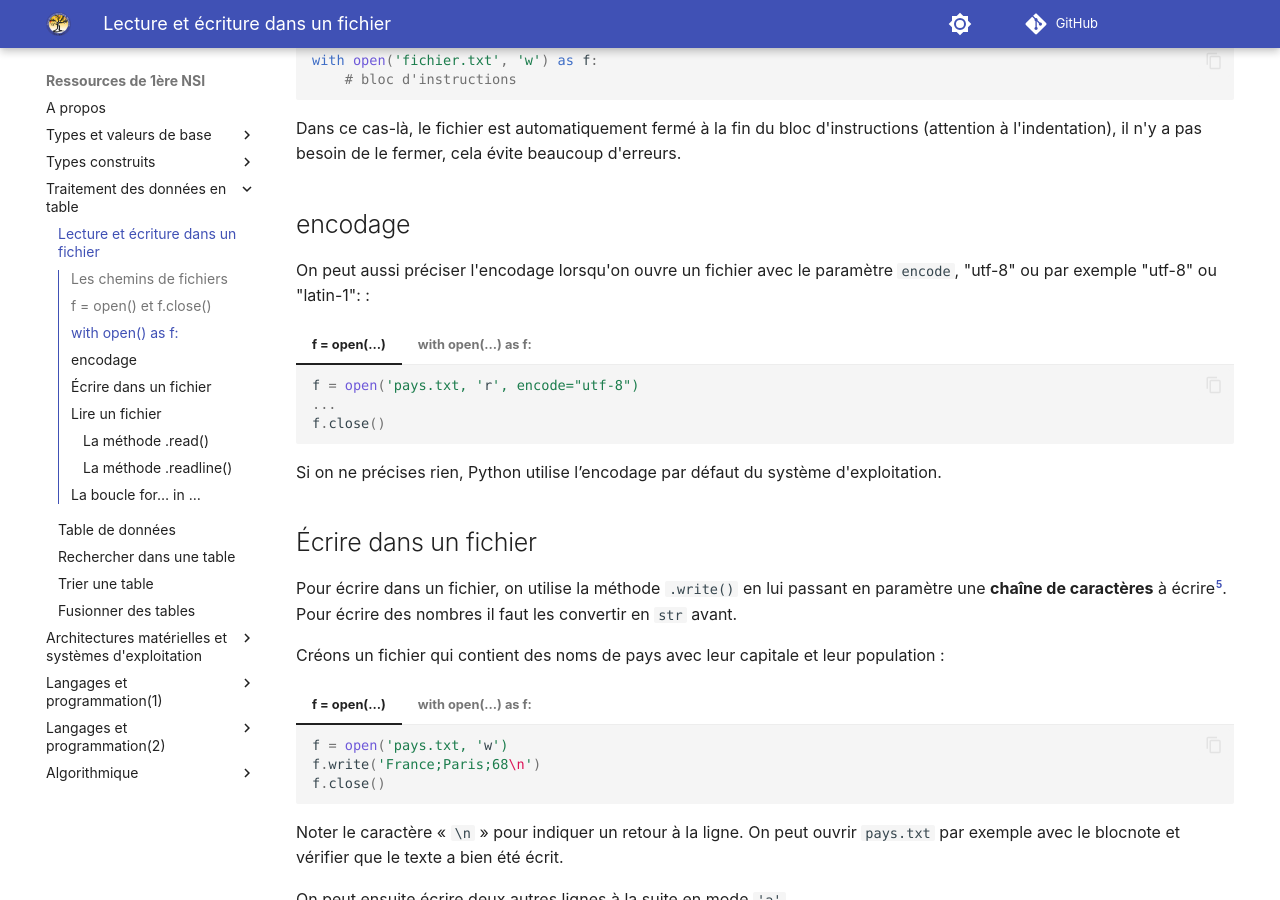
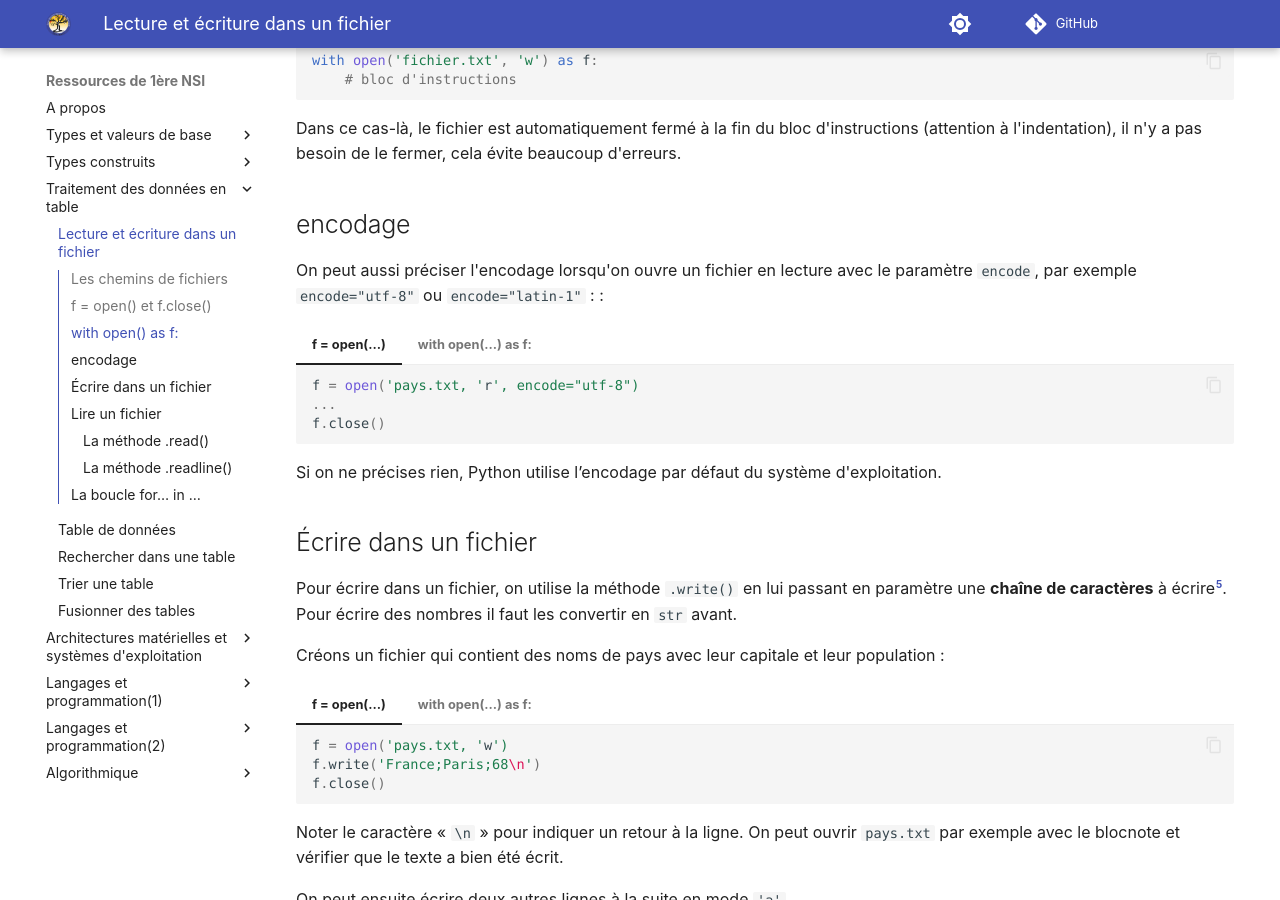
Before and after one commit to fab-perez/NSI-1, an MkDocs documentation site: the page built from docs/donnees-en-tables/1-lecture-ecriture-dans-un-fichier.md, in a window 1280 px wide and 900 px high, scrolled down 2043 px. Built offline with MkDocs 1.6.1 and Material for MkDocs 9.7.7, drawn with Linux system fonts in a browser that asks for light colours; emoji names are drawn with the system emoji font; comment, search, counter and statistics services are not loaded.

Commit message:
Add files via upload

```diff
--- a/docs/donnees-en-tables/1-lecture-ecriture-dans-un-fichier.md
+++ b/docs/donnees-en-tables/1-lecture-ecriture-dans-un-fichier.md
@@ -98,7 +98,7 @@ with open('fichier.txt', 'w') as f:
 Dans ce cas-là, le fichier est automatiquement fermé à la fin du bloc d'instructions (attention à l'indentation), il n'y a pas besoin de le fermer, cela évite beaucoup d'erreurs.
 
 ##	encodage
-On peut aussi préciser l'encodage lorsqu'on ouvre un fichier avec le paramètre `encode`, "utf-8" ou par exemple "utf-8" ou "latin-1":
+On peut aussi préciser l'encodage lorsqu'on ouvre un fichier en lecture avec le paramètre `encode`, par exemple `encode="utf-8"` ou `encode="latin-1"` :
  :
 
 === "f = open(...)"
```
